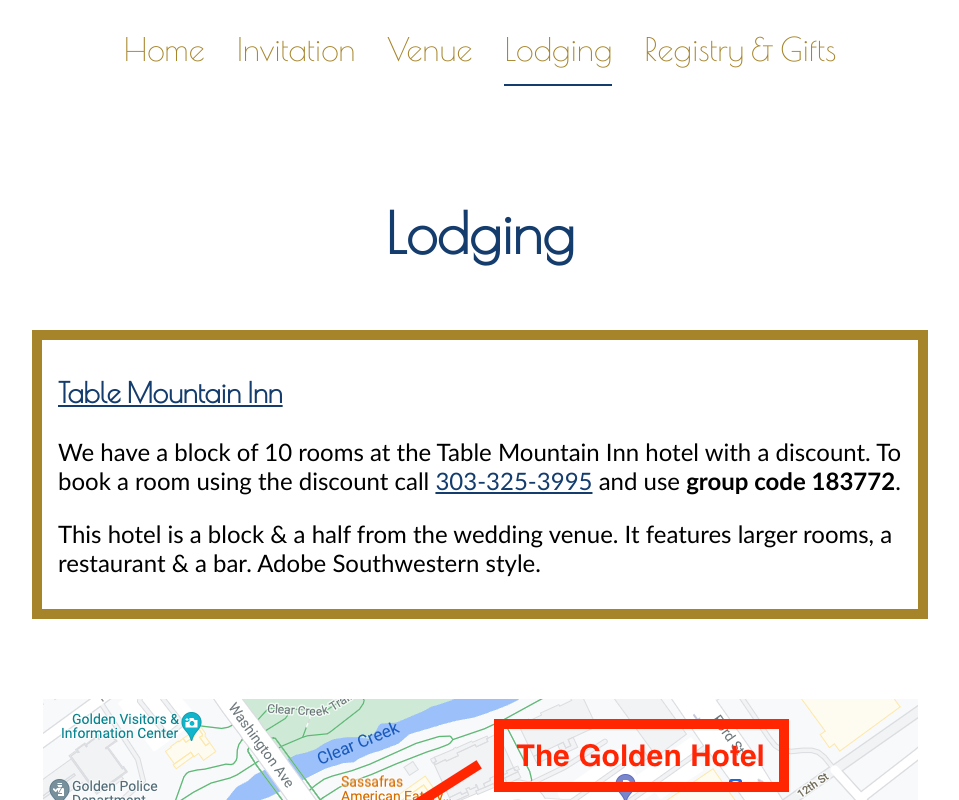
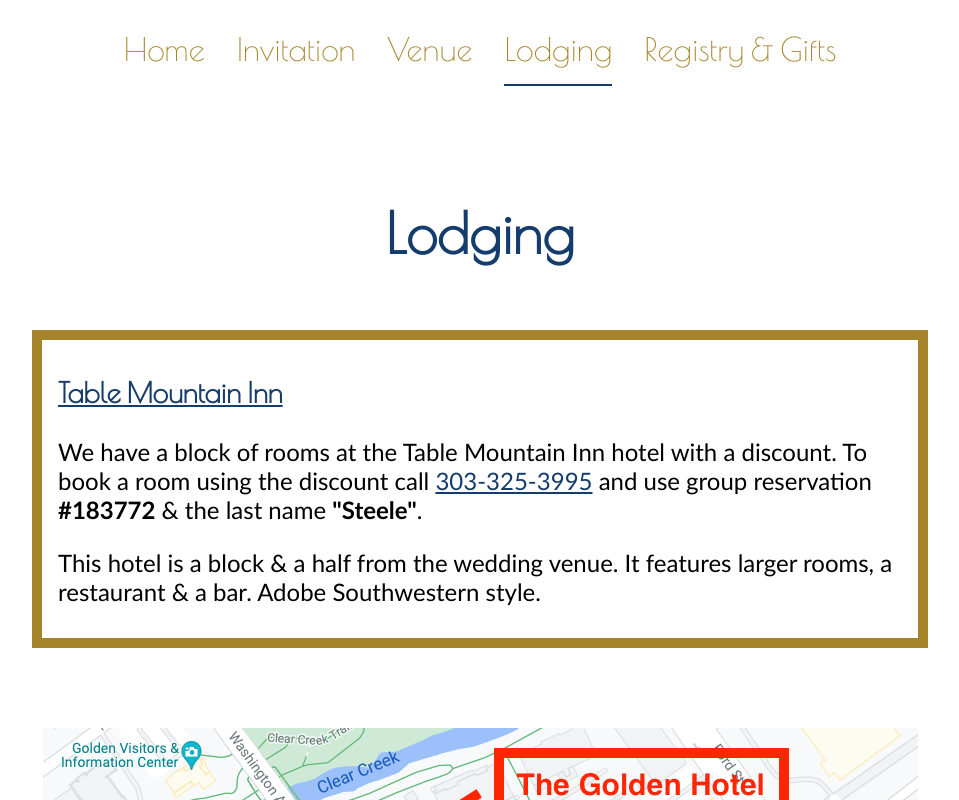
Before and after one commit to mattsteele/mjs, a Vue app: page /lodging in a window 1280 px wide. Shown: the top 800 px of the page, without its empty margins (160-1119 px from the left). Built offline with nearby package versions, Linux system fonts and the light colour scheme.

Commit message:
Update lodging info

```diff
--- a/src/views/Lodging.vue
+++ b/src/views/Lodging.vue
@@ -4,7 +4,7 @@
 
     <div class="hotel-wrapper highlight">
       <h3><a href="https://www.tablemountaininn.com/">Table Mountain Inn</a></h3>
-      <p>We have a block of 10 rooms at the Table Mountain Inn hotel with a discount. To book a room using the discount call <a href="tel:303-325-3995">303-325-3995</a> and use <span class="bold">group code 183772</span>.</p>
+      <p>We have a block of rooms at the Table Mountain Inn hotel with a discount. To book a room using the discount call <a href="tel:303-325-3995">303-325-3995</a> and use group reservation <span class="bold">#183772</span> & the last name <span class="bold">"Steele"</span>.</p>
       <p>This hotel is a block & a half from the wedding venue. It features larger rooms, a restaurant & a bar. Adobe Southwestern style.</p>
     </div><!-- hotel-wrapper highlight -->
 
```
